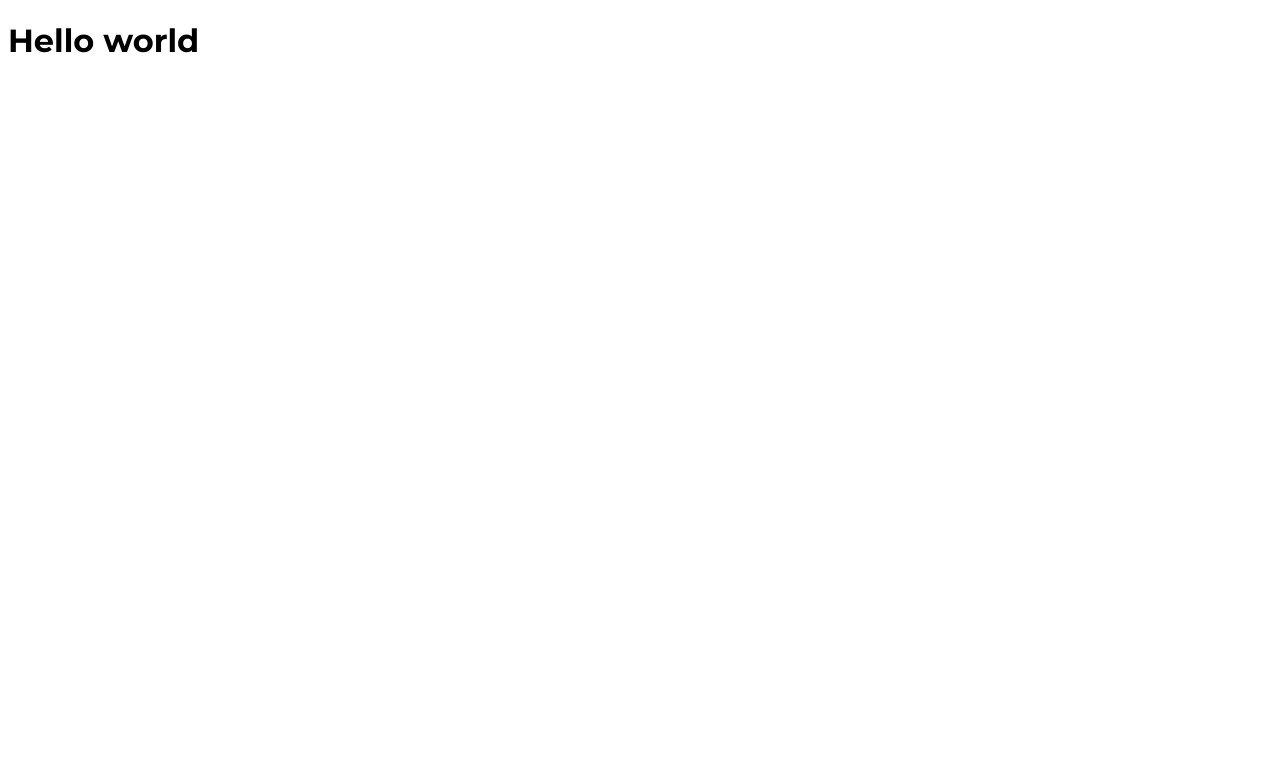
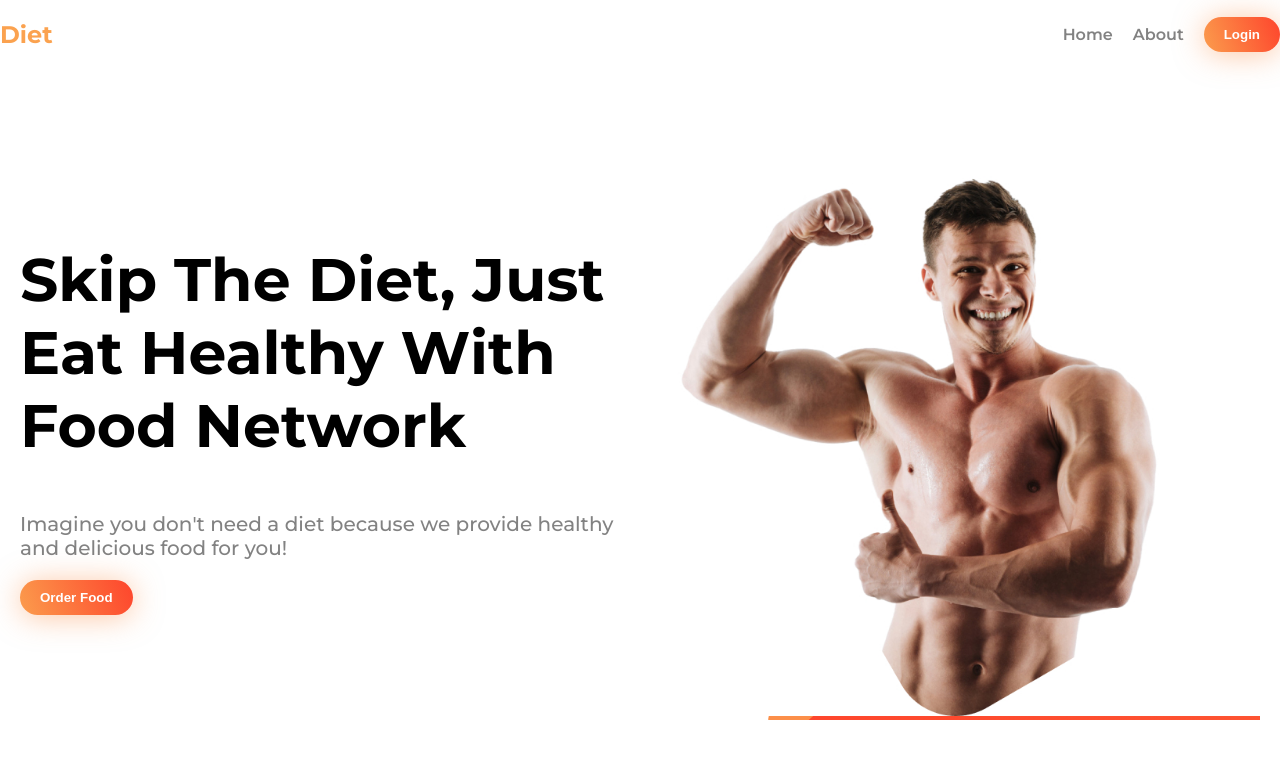
Before and after one commit to PHOYSAL/eat-fresh, a plain HTML site: page index.html in a window 1280 px wide. Drawn offline with Linux system fonts and the light colour scheme.

Commit message:
nav and hero section added

```diff
--- a/index.html
+++ b/index.html
@@ -13,7 +13,39 @@
 </head>
 
 <body class="montserrat-normal">
-    <h1>Hello world</h1>
+    <header>
+        <!-- nav bar section  -->
+        <nav>
+            <div class="nav-title">
+                <h1>Diet</h1>
+            </div>
+            <div>
+                <ul>
+                    <li><a href="">Home</a></li>
+                    <li><a href="">About</a></li>
+                    <!-- <li><a href="">Login</a></li> -->
+                    <button class="btn-primary"><a href="">Login</a></button>
+                </ul>
+            </div>
+        </nav>
+        <!-- hero section  -->
+        <section>
+            <div class="hero-container">
+                <div>
+                    <h2 class="hero-title">Skip The Diet,
+                        Just Eat Healthy
+                        With Food Network</h2>
+                    <p class="hero-info">Imagine you don't need a diet because we provide
+                        healthy and delicious food for you!</p>
+                        <button class="btn-primary">Order Food</button>
+                </div>
+                <div class="hero-img-container">
+                    <img src="./images/male/Hero Image.jpg" alt="">
+                </div>
+            </div>
+        </section>
+
+    </header>
 </body>
 
 </html>
--- a/styles/style.css
+++ b/styles/style.css
@@ -1,6 +1,111 @@
+.montserrat-normal {
+    font-family: "Montserrat", sans-serif;
+    font-optical-sizing: auto;
+    font-style: normal;
+}
 
-.montserrat-normal {
-  font-family: "Montserrat", sans-serif;
-  font-optical-sizing: auto;
-  font-style: normal;
+/* nav section style  */
+* {
+    box-sizing: border-box;
 }
+
+body {
+    max-width: 1440px;
+    margin: 0 auto;
+}
+
+.btn-primary {
+
+    font-weight: 600;
+    border: none;
+    padding: 10px 20px;
+    border-radius: 100px;
+    box-shadow: 0px 2px 30px 0px rgba(252, 143, 73, 0.5);
+    background: linear-gradient(69.40deg, rgb(251, 162, 79) -6.919%, rgb(255, 30, 30) 144.985%);
+}
+
+
+
+
+
+
+
+
+nav {
+    display: flex;
+    justify-content: space-between;
+    align-items: center;
+}
+
+nav ul {
+    display: flex;
+    justify-content: center;
+    align-items: center;
+    gap: 0 20px;
+}
+
+nav ul li {
+    list-style: none;
+}
+
+nav li a {
+    text-decoration: none;
+    color: #828282;
+    font-weight: 600;
+}
+
+nav ul button a {
+    text-decoration: none;
+    color: white;
+}
+
+.nav-title {
+    color: #FBA24F;
+}
+
+/* hero section style  */
+.hero-container {
+    display: flex;
+    justify-content: space-between;
+    align-items: center;
+    padding: 20px;
+
+}
+
+.hero-container>div {
+    flex: 1;
+}
+
+.hero-container>div>button {
+    color: white;
+}
+
+.hero-title {
+    font-size: 60px;
+    font-weight: 700;
+}
+
+.hero-info {
+    font-size: 20px;
+    font-weight: 500;
+    color: #828282;
+}
+
+.hero-img-container {
+    background: url("../images/shapes/Group\ 8450.png");
+}
+
+.hero-img-container img {
+    width: 100%;
+}
+
+
+@media screen and (max-width:576px) {
+    nav,
+    .hero-container {
+        flex-direction: column;
+    }
+    .hero-container{
+        text-align: center;
+    }
+}
```
